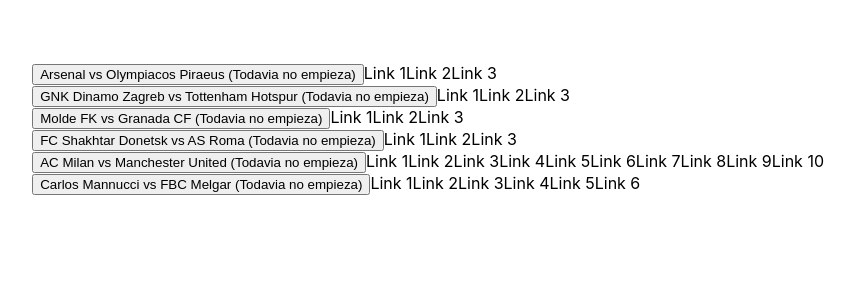
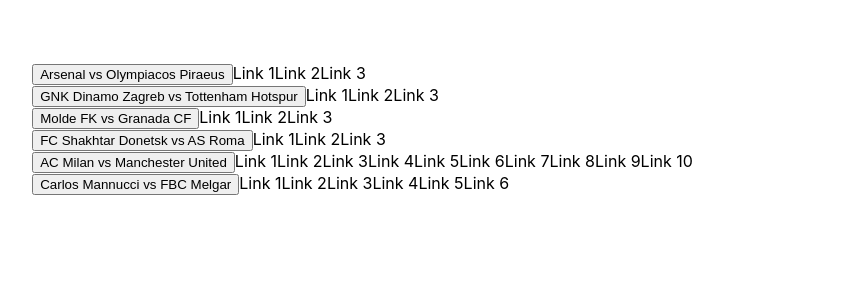
Before and after one commit to pierorolando1/balongonline, a Next.js app: page / in a window 1280 px wide. Shown: the top 300 px of the page, without its empty margins (39-893 px from the left). Built offline with nearby package versions, Linux system fonts and the light colour scheme.

Commit message:
update status

```diff
--- a/pages/index.js
+++ b/pages/index.js
@@ -12,7 +12,7 @@
 
 
       {
-        "titulo": "Arsenal vs Olympiacos Piraeus (Todavia no empieza)",
+        "titulo": "Arsenal vs Olympiacos Piraeus",
         "links": [
           {
             "link": "arsenal-vs-olympiacos-piraeus-stream-1",
@@ -30,7 +30,7 @@
 
 
       {
-        "titulo": "GNK Dinamo Zagreb vs Tottenham Hotspur (Todavia no empieza)",
+        "titulo": "GNK Dinamo Zagreb vs Tottenham Hotspur",
         "links": [
           {
             "link": "gnk-dinamo-zagreb-vs-tottenham-hotspur-stream-1",
@@ -48,7 +48,7 @@
 
 
       {
-        "titulo": "Molde FK vs Granada CF (Todavia no empieza)",
+        "titulo": "Molde FK vs Granada CF",
         "links": [
           {
             "link": "molde-fk-vs-granada-cf-stream-1",
@@ -64,7 +64,7 @@
 
 
       {
-        "titulo": "FC Shakhtar Donetsk vs AS Roma (Todavia no empieza)",
+        "titulo": "FC Shakhtar Donetsk vs AS Roma",
         "links": [
           {
             "link": "fc-shakhtar-donetsk-vs-as-roma-stream-1",
@@ -79,7 +79,7 @@
       },
 
       {
-        "titulo": "AC Milan vs Manchester United (Todavia no empieza)",
+        "titulo": "AC Milan vs Manchester United",
         "links": [
           {
             "link": "ac-milan-vs-manchester-united-stream-1",
@@ -115,7 +115,7 @@
       },
 
       {
-        "titulo": "Carlos Mannucci vs FBC Melgar (Todavia no empieza)",
+        "titulo": "Carlos Mannucci vs FBC Melgar",
         "links": [
           {
             "link": "carlos-mannucci-vs-fbc-melgar-stream-1",
```
